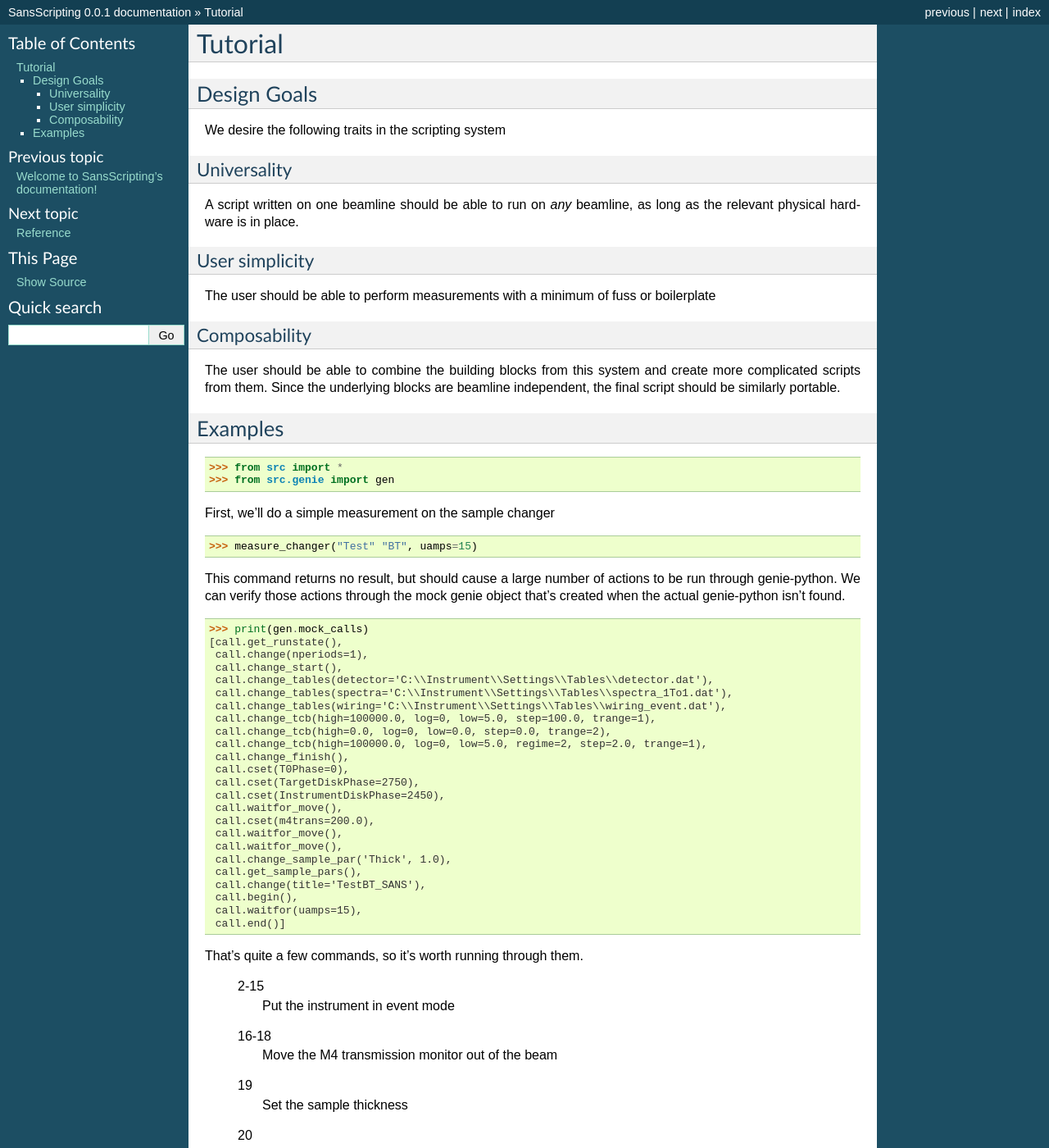
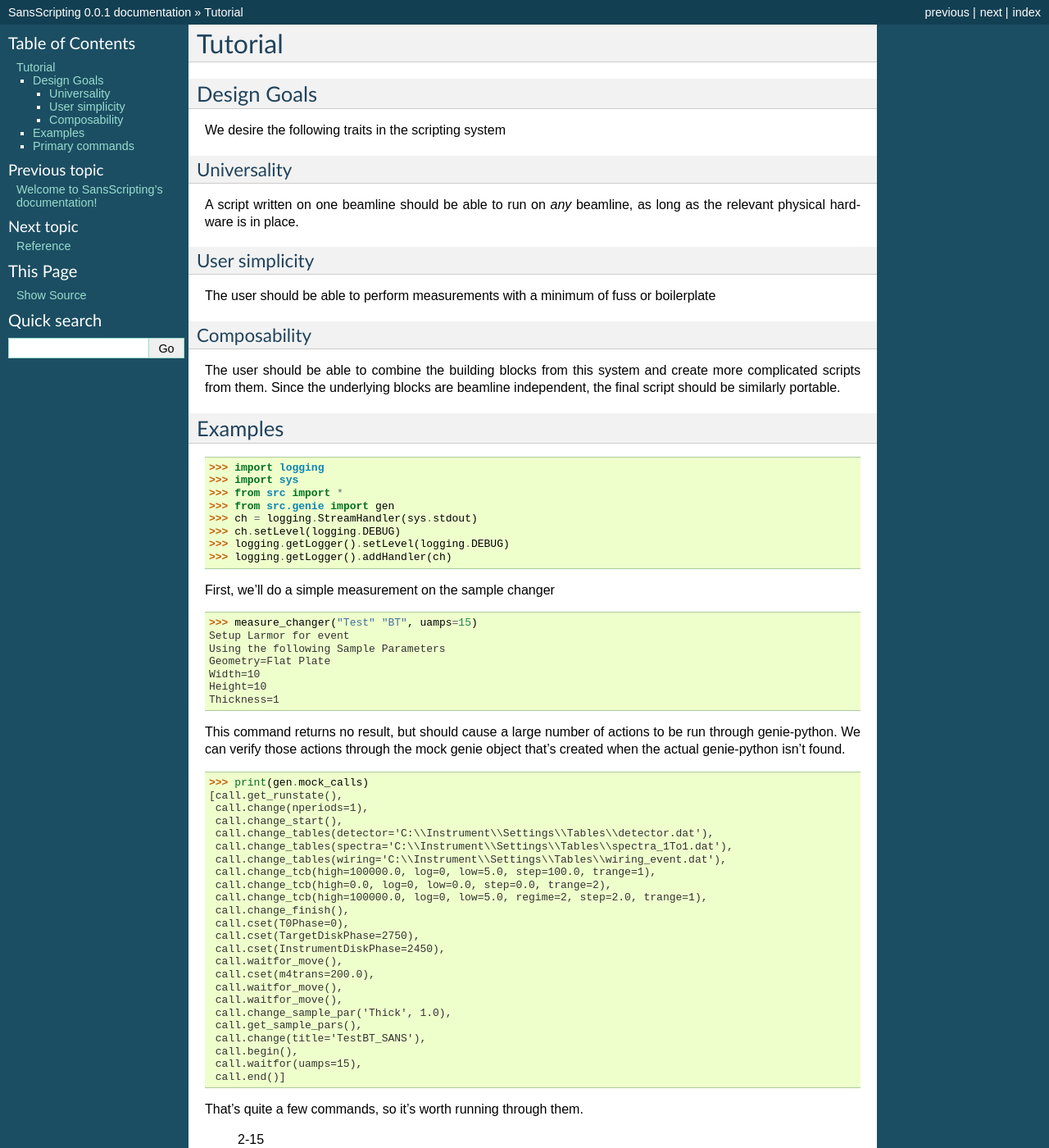
Before and after one commit to PyGenie-Scans/SansScripts, a Sphinx documentation site: the page built from doc/source/tutorial.rst, in a window 1280 px wide and 1400 px high. Shown: the whole window at 82% size. Built offline with Sphinx 7.4.7, drawn with Linux system fonts in a browser that asks for light colours; some of the changed text lies outside the part shown.

Commit message:
Properly show logged values in tutorial test

```diff
--- a/doc/source/tutorial.rst
+++ b/doc/source/tutorial.rst
@@ -32,12 +32,25 @@ similarly portable.
 Examples
 ========
 
+
+>>> import logging
+>>> import sys
 >>> from src import *
 >>> from src.genie import gen
+>>> ch = logging.StreamHandler(sys.stdout)
+>>> ch.setLevel(logging.DEBUG)
+>>> logging.getLogger().setLevel(logging.DEBUG)
+>>> logging.getLogger().addHandler(ch)
 
 First, we'll do a simple measurement on the sample changer
 
 >>> measure_changer("Test" "BT", uamps=15)
+Setup Larmor for event
+Using the following Sample Parameters
+Geometry=Flat Plate
+Width=10
+Height=10
+Thickness=1
 
 This command returns no result, but should cause a large number of
 actions to be run through genie-python.  We can verify those actions
@@ -99,6 +112,11 @@ We can then repeat the measurement on a different sample position.
 
 >>> gen.reset_mock()
 >>> measure_changer("Test" "CT", uamps=15, thickness=2.0)
+Using the following Sample Parameters
+Geometry=Flat Plate
+Width=10
+Height=10
+Thickness=1
 >>> print(gen.mock_calls)
 [call.get_runstate(),
  call.waitfor_move(),
@@ -119,6 +137,13 @@ take a transmission measurement.
 
 >>> gen.reset_mock()
 >>> measure_changer("Test" "CT", trans=True, uamps=3)
+Setup Larmor for transmission
+setup larmor transmission
+Using the following Sample Parameters
+Geometry=Flat Plate
+Width=10
+Height=10
+Thickness=1
 >>> print(gen.mock_calls)
 [call.get_runstate(),
  call.change_sync('isis'),
@@ -149,3 +174,7 @@ You can see that a different set of monitor only wiring tables are
 loaded, plus the M4 monitor is now moved back into the beam.  Finally,
 "TRANS" is appened onto the run name, instead of the "SANS" that was
 used before.
+
+
+Primary commands
+================
```
